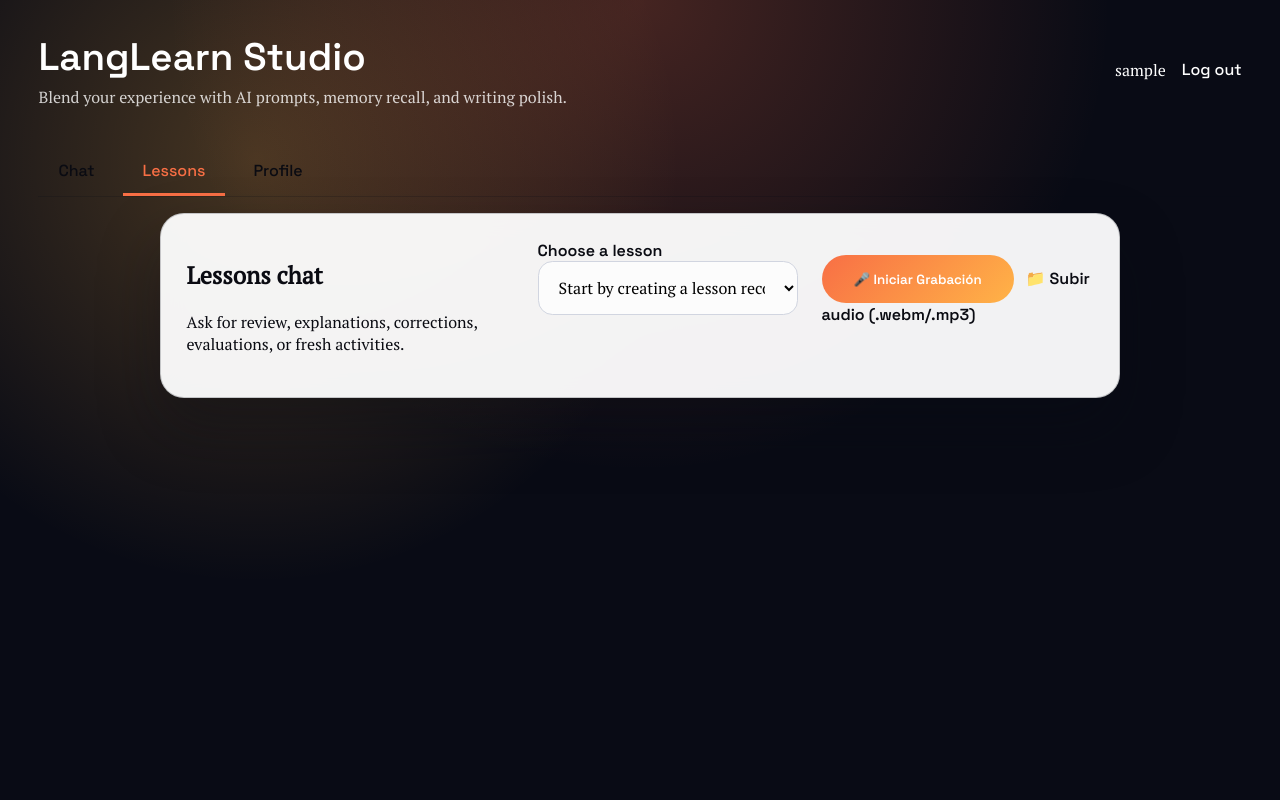
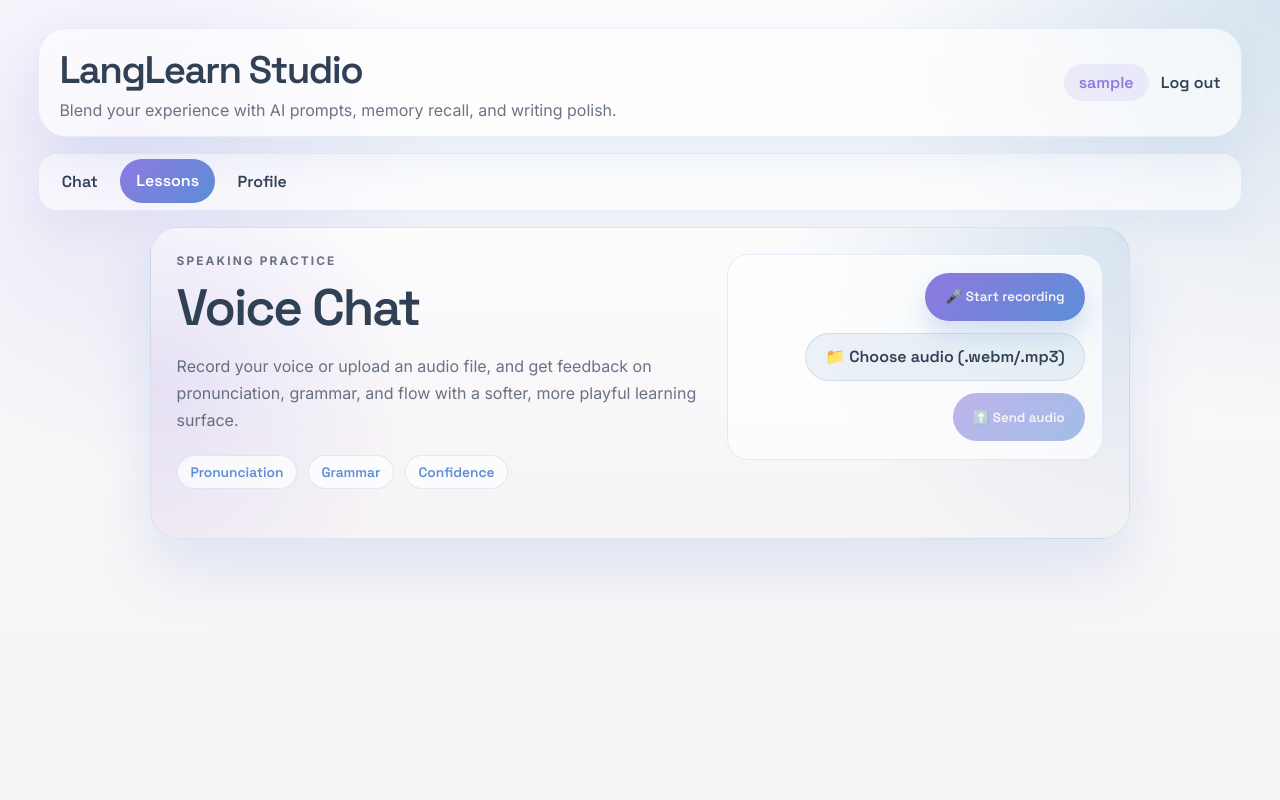
Before and after one commit to teriesu/languages_agent, a Flask app: page /voice_chat/ in a window 1280 px wide. Run offline with Flask 3, Linux system fonts and the light colour scheme; the visitor is signed in with stand-in values (Sample User, id 1); parts of the project's set-up code (start-up, migrations or seed data) failed here and were passed over.

Commit message:
[FIX] Styles improved (vivecoded)

```diff
--- a/app/blueprints/auth/templates/login.html
+++ b/app/blueprints/auth/templates/login.html
@@ -2,8 +2,9 @@
 
 {% block content %}
   <section class="card auth-card">
+    <p class="section-eyebrow">Welcome back</p>
     <h2>Welcome back</h2>
-    <p>Pick the language you are improving and let the agents help.</p>
+    <p>Pick the language you are improving and let the agents help with a smoother, friendlier flow.</p>
     <form method="post" class="auth-form">
       <label for="email">Email or username</label>
       <input id="email" name="email" type="text" required />
--- a/app/blueprints/auth/templates/register.html
+++ b/app/blueprints/auth/templates/register.html
@@ -2,7 +2,9 @@
 
 {% block content %}
   <section class="card auth-card">
+    <p class="section-eyebrow">Start here</p>
     <h2>Create a learner profile</h2>
+    <p>Set up your language journey with a brighter, more personal workspace.</p>
     <form method="post" class="auth-form">
       <label for="username">Username</label>
       <input id="username" name="username" type="text" required />
--- a/app/blueprints/main_chat/templates/chat.html
+++ b/app/blueprints/main_chat/templates/chat.html
@@ -3,9 +3,10 @@
 {% block content %}
   <section class="chat-shell card">
     <header class="chat-header">
-      <div>
+      <div class="chat-intro">
+        <p class="section-eyebrow">Lesson mixer</p>
         <h2>Lessons chat</h2>
-        <p>Ask for review, explanations, corrections, evaluations, or fresh activities.</p>
+        <p>Ask for review, explanations, corrections, evaluations, or fresh activities in a calmer, more expressive workspace.</p>
       </div>
       <div class="lesson-selector">
         <label for="lesson-select">Choose a lesson</label>
--- /dev/null
+++ b/app/blueprints/voice_chat/static/css/voice_chat.css
@@ -0,0 +1,184 @@
+.voice-chat {
+  background:
+    radial-gradient(circle at top right, rgba(142, 182, 212, 0.35), transparent 34%),
+    radial-gradient(circle at left center, rgba(141, 121, 224, 0.18), transparent 26%),
+    linear-gradient(180deg, #fdfcfd 0%, #f6f3f5 100%);
+  border: 1px solid rgba(92, 142, 214, 0.16);
+  box-shadow: 0 28px 60px rgba(92, 142, 214, 0.18);
+}
+
+.voice-chat__hero {
+  display: grid;
+  grid-template-columns: minmax(0, 1.4fr) minmax(280px, 1fr);
+  gap: 1.5rem;
+  align-items: start;
+}
+
+.voice-chat__intro h2 {
+  margin: 0;
+  font-family: var(--font-display);
+  font-size: clamp(2.1rem, 4vw, 3.2rem);
+  letter-spacing: -0.04em;
+  color: #304055;
+}
+
+.voice-chat__eyebrow {
+  margin: 0 0 0.45rem;
+  text-transform: uppercase;
+  letter-spacing: 0.18em;
+  font-size: 0.74rem;
+  font-weight: 700;
+  color: #8d79e0;
+}
+
+.voice-chat__summary {
+  margin: 0.8rem 0 0;
+  max-width: 54ch;
+  color: rgba(48, 64, 85, 0.82);
+  line-height: 1.7;
+}
+
+.voice-chat__chips {
+  display: flex;
+  flex-wrap: wrap;
+  gap: 0.65rem;
+  margin-top: 1.25rem;
+}
+
+.voice-chat__chips span,
+.voice-chat__status,
+.voice-chat__card-label {
+  font-family: var(--font-display);
+}
+
+.voice-chat__chips span {
+  padding: 0.45rem 0.8rem;
+  border-radius: 999px;
+  background: rgba(255, 255, 255, 0.7);
+  border: 1px solid rgba(92, 142, 214, 0.18);
+  color: #5c8ed6;
+  font-size: 0.86rem;
+  font-weight: 600;
+}
+
+.voice-chat__controls {
+  display: flex;
+  flex-wrap: wrap;
+  justify-content: flex-end;
+  gap: 0.75rem;
+  padding: 1.1rem;
+  border-radius: 1.35rem;
+  background: rgba(255, 255, 255, 0.7);
+  border: 1px solid rgba(92, 142, 214, 0.16);
+  box-shadow: inset 0 1px 0 rgba(255, 255, 255, 0.6);
+}
+
+.voice-chat__button {
+  display: inline-flex;
+  align-items: center;
+  justify-content: center;
+  min-height: 3rem;
+  padding: 0.8rem 1.2rem;
+  border-radius: 999px;
+  font-family: var(--font-display);
+  font-weight: 600;
+  text-decoration: none;
+  border: 1px solid transparent;
+  cursor: pointer;
+  transition: transform 160ms ease, box-shadow 160ms ease, background-color 160ms ease;
+}
+
+.voice-chat__button:hover {
+  transform: translateY(-1px);
+}
+
+.voice-chat__button--primary {
+  background: linear-gradient(135deg, #8d79e0 0%, #5c8ed6 100%);
+  color: #f6f3f5;
+  box-shadow: 0 14px 24px rgba(92, 142, 214, 0.24);
+}
+
+.voice-chat__button--secondary {
+  background: rgba(142, 182, 212, 0.16);
+  border-color: rgba(92, 142, 214, 0.18);
+  color: #304055;
+}
+
+.voice-chat__button:disabled {
+  cursor: not-allowed;
+  opacity: 0.55;
+  transform: none;
+  box-shadow: none;
+}
+
+#audioFileInput {
+  display: none;
+}
+
+.voice-chat__status {
+  flex-basis: 100%;
+  font-size: 0.92rem;
+  font-weight: 600;
+  color: #8d79e0;
+}
+
+.voice-chat__results {
+  display: grid;
+  gap: 1rem;
+  margin-top: 1.5rem;
+}
+
+.voice-chat__result {
+  padding: 1.1rem 1.2rem;
+  background: rgba(255, 255, 255, 0.82);
+  border-color: rgba(92, 142, 214, 0.14);
+}
+
+.voice-chat__card-label {
+  margin: 0 0 0.45rem;
+  font-size: 0.82rem;
+  text-transform: uppercase;
+  letter-spacing: 0.14em;
+  color: #8d79e0;
+}
+
+.result-text {
+  margin: 0;
+  white-space: pre-wrap;
+  line-height: 1.7;
+  color: #304055;
+}
+
+.voice-token--correct {
+  color: #5c8ed6;
+  font-weight: 700;
+}
+
+.voice-token--incorrect {
+  color: #8d79e0;
+  font-weight: 700;
+}
+
+.result-text--corrected {
+  color: #5c8ed6;
+}
+
+@media (max-width: 900px) {
+  .voice-chat__hero {
+    grid-template-columns: 1fr;
+  }
+
+  .voice-chat__controls {
+    justify-content: flex-start;
+  }
+}
+
+@media (max-width: 640px) {
+  .voice-chat {
+    padding: 1.25rem;
+  }
+
+  .voice-chat__button {
+    width: 100%;
+  }
+}
--- a/app/blueprints/voice_chat/static/js/script.js
+++ b/app/blueprints/voice_chat/static/js/script.js
@@ -1,16 +1,133 @@
 let mediaRecorder;
 let audioChunks = [];
+let pendingAudioFile = null;
+let pendingAudioFilename = '';
 
 const recordButton = document.getElementById('recordButton');
+const processAudioButton = document.getElementById('processAudioButton');
 const statusText = document.getElementById('recordingStatus');
 const lessonSelect = document.getElementById('lesson-select');
 const audioFileInput = document.getElementById('audioFileInput');
+const originalTextCard = document.getElementById('originalTextCard');
+const feedbackCard = document.getElementById('feedbackCard');
+const correctedTextCard = document.getElementById('correctedTextCard');
+const originalTextContent = document.getElementById('originalTextContent');
+const feedbackContent = document.getElementById('feedbackContent');
+const correctedTextContent = document.getElementById('correctedTextContent');
+
+function setStatus(message, color = 'red') {
+    statusText.textContent = message;
+    statusText.style.color = color;
+    statusText.style.display = 'inline';
+}
+
+function clearStatus() {
+    statusText.textContent = '';
+    statusText.style.display = 'none';
+}
+
+function setPendingAudio(audioFile, filename) {
+    pendingAudioFile = audioFile;
+    pendingAudioFilename = filename;
+    processAudioButton.disabled = !pendingAudioFile;
+}
+
+function clearPendingAudio() {
+    pendingAudioFile = null;
+    pendingAudioFilename = '';
+    processAudioButton.disabled = true;
+}
+
+function escapeHtml(text) {
+    const div = document.createElement('div');
+    div.textContent = text;
+    return div.innerHTML;
+}
+
+function normalizeToken(token) {
+    const normalized = token.toLowerCase().replace(/^[^\p{L}\p{N}]+|[^\p{L}\p{N}]+$/gu, '');
+    return normalized || token.toLowerCase();
+}
+
+function getTokenStatuses(originalText, correctedText) {
+    const originalTokens = originalText.split(/\s+/).filter(Boolean);
+    const correctedTokens = correctedText.split(/\s+/).filter(Boolean);
+    const originalLength = originalTokens.length;
+    const correctedLength = correctedTokens.length;
+
+    if (!originalLength || !correctedLength) {
+        return new Array(originalLength).fill('incorrect');
+    }
+
+    const dp = Array.from({ length: originalLength + 1 }, () => new Array(correctedLength + 1).fill(0));
+
+    for (let i = originalLength - 1; i >= 0; i -= 1) {
+        for (let j = correctedLength - 1; j >= 0; j -= 1) {
+            if (normalizeToken(originalTokens[i]) === normalizeToken(correctedTokens[j])) {
+                dp[i][j] = dp[i + 1][j + 1] + 1;
+            } else {
+                dp[i][j] = Math.max(dp[i + 1][j], dp[i][j + 1]);
+            }
+        }
+    }
+
+    const statuses = new Array(originalLength).fill('incorrect');
+    let i = 0;
+    let j = 0;
+
+    while (i < originalLength && j < correctedLength) {
+        if (normalizeToken(originalTokens[i]) === normalizeToken(correctedTokens[j])) {
+            statuses[i] = 'correct';
+            i += 1;
+            j += 1;
+        } else if (dp[i + 1][j] >= dp[i][j + 1]) {
+            statuses[i] = 'incorrect';
+            i += 1;
+        } else {
+            j += 1;
+        }
+    }
+
+    return statuses;
+}
+
+function renderOriginalText(originalText, correctedText) {
+    const statuses = getTokenStatuses(originalText, correctedText);
+    let tokenIndex = 0;
+
+    return originalText
+        .split(/(\s+)/)
+        .map((segment) => {
+            if (/^\s+$/.test(segment)) {
+                return escapeHtml(segment);
+            }
+
+            const status = statuses[tokenIndex] || 'incorrect';
+            tokenIndex += 1;
+            const className = status === 'correct' ? 'voice-token--correct' : 'voice-token--incorrect';
+            return `<span class="${className}">${escapeHtml(segment)}</span>`;
+        })
+        .join('');
+}
+
+function renderResult(result) {
+    const originalText = result.transcription || '';
+    const correctedText = result.corrected_text || '';
+
+    originalTextContent.innerHTML = originalText ? renderOriginalText(originalText, correctedText) : '';
+    feedbackContent.textContent = result.feedback || '';
+    correctedTextContent.textContent = correctedText;
+
+    originalTextCard.hidden = !originalText;
+    feedbackCard.hidden = !feedbackContent.textContent;
+    correctedTextCard.hidden = !correctedText;
+}
 
 recordButton.addEventListener('click', async () => {
 if (mediaRecorder && mediaRecorder.state === "recording") {
     mediaRecorder.stop();
-    recordButton.textContent = "🎤 Start Recording";
-    statusText.style.display = "none";
+    recordButton.textContent = "🎤 Start recording";
+    setStatus("🎙️ Grabación lista para enviar.", "#8d79e0");
     return;
 }
 
@@ -34,13 +151,12 @@ try {
 
     const audioBlob = new Blob(audioChunks, { type: 'audio/webm' });
     audioChunks = [];
-    await sendAudioToBackend(audioBlob, 'user_audio.webm');
+    setPendingAudio(audioBlob, 'user_audio.webm');
     };
 
     mediaRecorder.start();
     recordButton.textContent = "⏹ Stop recording";
-    statusText.textContent = "🔴 Grabando...";
-    statusText.style.display = "inline";
+    setStatus("🔴 Recording...", "#8d79e0");
 
 } catch (err) {
     console.error("Error while accessing the microphone:", err);
@@ -62,10 +178,17 @@ audioFileInput.addEventListener('change', async (event) => {
         return;
     }
 
-    statusText.textContent = "📤 Enviando archivo...";
-    statusText.style.display = "inline";
-    await sendAudioToBackend(file, file.name);
-    event.target.value = '';
+    setPendingAudio(file, file.name);
+    setStatus(`📎 File ready: ${file.name}.`, '#5c8ed6');
+});
+
+processAudioButton.addEventListener('click', async () => {
+    if (!pendingAudioFile) {
+        alert('Please select or record an audio file first.');
+        return;
+    }
+
+    await sendAudioToBackend(pendingAudioFile, pendingAudioFilename);
 });
 
 async function sendAudioToBackend(audioFile, filename) {
@@ -79,6 +202,8 @@ if (lessonSelect && lessonSelect.value) {
 try {
 
     const endpoint = (typeof processAudioUrl !== 'undefined') ? processAudioUrl : '/voice_chat/process_audio';
+    processAudioButton.disabled = true;
+    setStatus("📤 Sending the audio...", '#5c8ed6');
     const response = await fetch(endpoint, {
     method: "POST",
     body: formData
@@ -90,14 +215,14 @@ try {
         throw new Error(result.error || 'Unable to process the audio.');
     }
 
-    statusText.textContent = "✅ Audio procesado";
-    statusText.style.color = "green";
-    statusText.style.display = "inline";
+    renderResult(result);
+    clearPendingAudio();
+    audioFileInput.value = '';
+    setStatus("✅ Audio processed", "#8ca455");
 
 } catch (err) {
     console.error("Error sending the audio:", err);
-    statusText.textContent = err.message || "Error al procesar el audio";
-    statusText.style.color = "red";
-    statusText.style.display = "inline";
+    setStatus(err.message || "Error while processing the audio", "red");
+    processAudioButton.disabled = !pendingAudioFile;
 }
 }
--- a/app/blueprints/voice_chat/templates/voice_chat.html
+++ b/app/blueprints/voice_chat/templates/voice_chat.html
@@ -1,41 +1,54 @@
 {% extends "base.html" %}
 
 {% block content %}
-  <section class="chat-shell card">
-    <header class="chat-header">
-      <div>
-        <h2>Lessons chat</h2>
-        <p>Ask for review, explanations, corrections, evaluations, or fresh activities.</p>
-      </div>
-      <div class="lesson-selector">
-        <label for="lesson-select">Choose a lesson</label>
-        <select id="lesson-select" name="lesson_id">
-          {% if lessons %}
-          {% for lesson in lessons %}
-          <option
-            value="{{ lesson.id }}"
-            data-description="{{ lesson.description|default('No description yet.') }}"
-            {% if selected_lesson and lesson.id == selected_lesson.id %}selected{% endif %}
-          >
-            {{ lesson.title }} · {{ lesson.language }}
-          </option>
-          {% endfor %}
-          {% else %}
-          <option disabled selected>Start by creating a lesson record.</option>
-          {% endif %}
-        </select>
+  <section class="chat-shell card voice-chat">
+    <header class="voice-chat__hero">
+      <div class="voice-chat__intro">
+        <p class="voice-chat__eyebrow">Speaking practice</p>
+        <h2>Voice Chat</h2>
+        <p class="voice-chat__summary">
+          Record your voice or upload an audio file, and get feedback on pronunciation, grammar, and flow with a softer, more playful learning surface.
+        </p>
+        <div class="voice-chat__chips" aria-hidden="true">
+          <span>Pronunciation</span>
+          <span>Grammar</span>
+          <span>Confidence</span>
+        </div>
       </div>
 
-      <div class="voice-controls" style="margin-top: 1rem;">
-        <button id="recordButton" class="btn btn-primary">🎤 Iniciar Grabación</button>
-        <label for="audioFileInput" class="btn btn-secondary" style="margin-left: 0.5rem;">📁 Subir audio (.webm/.mp3)</label>
-        <input id="audioFileInput" type="file" accept=".webm,.mp3,audio/webm,audio/mpeg" style="display: none;" />
-        <span id="recordingStatus" style="display: none; color: red; margin-left: 10px;">🔴 Grabando...</span>
+      <div class="voice-chat__controls">
+        <button id="recordButton" class="voice-chat__button voice-chat__button--primary" type="button">🎤 Start recording</button>
+        <label for="audioFileInput" class="voice-chat__button voice-chat__button--secondary">📁 Choose audio (.webm/.mp3)</label>
+        <input id="audioFileInput" type="file" accept=".webm,.mp3,audio/webm,audio/mpeg" />
+        <button id="processAudioButton" class="voice-chat__button voice-chat__button--primary" type="button" disabled>⬆️ Send audio</button>
+        <span id="recordingStatus" class="voice-chat__status" style="display: none;">🔴 Recording...</span>
       </div>
     </header>
+
+    <div id="audioResult" class="voice-chat__results">
+      <article id="originalTextCard" class="card voice-chat__result" hidden>
+        <p class="voice-chat__card-label">Original text</p>
+        <p id="originalTextContent" class="result-text"></p>
+      </article>
+
+      <article id="correctedTextCard" class="card voice-chat__result" hidden>
+        <p class="voice-chat__card-label">Corrected text</p>
+        <p id="correctedTextContent" class="result-text result-text--corrected"></p>
+      </article>
+
+      <article id="feedbackCard" class="card voice-chat__result" hidden>
+        <p class="voice-chat__card-label">Feedback</p>
+        <p id="feedbackContent" class="result-text"></p>
+      </article>
+    </div>
+
     <script>
       const processAudioUrl = "{{ url_for('voice_chat.process_audio') }}";
     </script>
     <script src="{{ url_for('voice_chat.static', filename='js/script.js') }}" defer></script>
   </section>
 {% endblock %}
+
+{% block extra_head %}
+  <link rel="stylesheet" href="{{ url_for('voice_chat.static', filename='css/voice_chat.css') }}" />
+{% endblock %}
--- a/app/static/css/style.css
+++ b/app/static/css/style.css
@@ -1,31 +1,46 @@
 :root {
   color-scheme: light;
-  --bg-dark: #090b15;
-  --bg-light: #f5f7ff;
-  --accent: #f86f45;
-  --accent-secondary: #ffb347;
-  --card: rgba(255, 255, 255, 0.95);
-  --border: rgba(9, 11, 21, 0.2);
-  --font-display: "Space Grotesk", "Trebuchet MS", sans-serif;
-  --font-body: "PT Serif", "Georgia", serif;
+  --surface: #f6f3f5;
+  --surface-strong: #fdfcfd;
+  --brand: #9eb6d4;
+  --brand-dark: #5c8ed6;
+  --accent: #8d79e0;
+  --accent-soft: #8ca455;
+  --text: #304055;
+  --text-muted: rgba(48, 64, 85, 0.72);
+  --card: rgba(255, 255, 255, 0.78);
+  --card-strong: rgba(255, 255, 255, 0.92);
+  --border: rgba(92, 142, 214, 0.16);
+  --border-strong: rgba(141, 121, 224, 0.18);
+  --font-display: "Space Grotesk", "Inter", "Trebuchet MS", sans-serif;
+  --font-body: "Inter", "Segoe UI", sans-serif;
 }
 
 * {
   box-sizing: border-box;
 }
 
+html {
+  scroll-behavior: smooth;
+}
+
 body {
   margin: 0;
-  background: radial-gradient(circle at top, rgba(248, 111, 69, 0.25), transparent 46%),
-    radial-gradient(circle at 20% 20%, rgba(255, 179, 71, 0.25), transparent 35%),
-    var(--bg-dark);
-  color: #0a0b12;
+  min-height: 100vh;
+  color: var(--text);
   font-family: var(--font-body);
-  min-height: 100vh;
+  background:
+    radial-gradient(circle at top right, rgba(142, 182, 212, 0.35), transparent 28%),
+    radial-gradient(circle at 10% 20%, rgba(141, 121, 224, 0.16), transparent 24%),
+    linear-gradient(180deg, var(--surface-strong) 0%, var(--surface) 100%);
+}
+
+a {
+  color: var(--brand-dark);
 }
 
 .page-shell {
-  padding: 2rem clamp(1rem, 3vw, 3rem) 3rem;
+  padding: 1.75rem clamp(1rem, 3vw, 3rem) 3rem;
   min-height: 100vh;
 }
 
@@ -33,38 +48,57 @@ body {
   display: flex;
   justify-content: space-between;
   align-items: center;
-  color: #fff;
-  padding-bottom: 1rem;
+  gap: 1.5rem;
+  padding: 1rem 1.25rem;
+  border: 1px solid rgba(92, 142, 214, 0.12);
+  border-radius: 1.75rem;
+  background: rgba(255, 255, 255, 0.64);
+  box-shadow: 0 20px 45px rgba(92, 142, 214, 0.12);
+  backdrop-filter: blur(14px);
 }
 
 .hero h1 {
   margin: 0;
   font-family: var(--font-display);
-  font-size: clamp(1.9rem, 3vw, 2.6rem);
+  font-size: clamp(1.9rem, 3vw, 2.7rem);
+  letter-spacing: -0.04em;
+  color: var(--text);
 }
 
 .hero p {
-  margin: 0.3rem 0 0;
-  color: rgba(255, 255, 255, 0.8);
+  margin: 0.35rem 0 0;
+  color: var(--text-muted);
+  max-width: 56ch;
 }
 
 .hero-nav {
   display: flex;
-  gap: 1rem;
+  gap: 0.75rem;
   align-items: center;
-  font-weight: 500;
+  flex-wrap: wrap;
 }
 
 .hero-nav a {
-  color: #fff;
+  color: var(--text);
   text-decoration: none;
   font-family: var(--font-display);
+  font-weight: 600;
 }
 
 .hero-nav .pill {
-  background: rgba(255, 255, 255, 0.2);
-  padding: 0.35rem 1rem;
+  padding: 0.5rem 1rem;
   border-radius: 999px;
+  background: rgba(158, 182, 212, 0.18);
+  color: var(--brand-dark);
+}
+
+.hero-user {
+  padding: 0.5rem 0.95rem;
+  border-radius: 999px;
+  background: rgba(141, 121, 224, 0.12);
+  color: var(--accent);
+  font-family: var(--font-display);
+  font-weight: 600;
 }
 
 .content-shell {
@@ -72,58 +106,85 @@ body {
 }
 
 .main-nav {
-  margin-top: 1.5rem;
-  margin-bottom: 0;
+  margin-top: 1rem;
 }
 
 .nav-menu {
   list-style: none;
-  padding: 0;
+  padding: 0.4rem;
   margin: 0;
   display: flex;
-  gap: 0.5rem;
-  border-bottom: 1px solid var(--border);
+  gap: 0.4rem;
+  flex-wrap: wrap;
+  border: 1px solid rgba(92, 142, 214, 0.12);
+  border-radius: 1.2rem;
+  background: rgba(255, 255, 255, 0.56);
+  box-shadow: 0 16px 36px rgba(92, 142, 214, 0.08);
 }
 
 .nav-link {
-  display: inline-block;
-  padding: 0.75rem 1.25rem;
-  color: #0a0b12;
+  display: inline-flex;
+  align-items: center;
+  justify-content: center;
+  min-height: 2.75rem;
+  padding: 0.6rem 1rem;
+  color: var(--text);
   text-decoration: none;
   font-family: var(--font-display);
-  font-weight: 500;
-  border-bottom: 3px solid transparent;
-  transition: all 200ms ease;
-  position: relative;
+  font-weight: 600;
+  border-radius: 999px;
+  transition: background-color 160ms ease, color 160ms ease, transform 160ms ease;
 }
 
-.nav-link:hover {
-  color: var(--accent);
-  border-bottom-color: var(--accent);
-}
-
+.nav-link:hover,
 .nav-link:active,
 .nav-link.active {
-  color: var(--accent);
-  border-bottom-color: var(--accent);
-}
-
-.content-shell {
-  margin-top: 1rem;
+  color: #fff;
+  background: linear-gradient(135deg, var(--accent), var(--brand-dark));
+  transform: translateY(-1px);
 }
 
 .card {
   background: var(--card);
-  border-radius: 1.5rem;
-  box-shadow: 0 30px 60px rgba(9, 11, 21, 0.35);
+  border-radius: 1.75rem;
+  box-shadow: 0 26px 55px rgba(92, 142, 214, 0.14);
   border: 1px solid var(--border);
+  backdrop-filter: blur(14px);
 }
 
 .auth-card,
 .chat-shell {
-  padding: clamp(1.5rem, 2vw, 2.5rem);
-  max-width: 960px;
+  padding: clamp(1.4rem, 2vw, 2.25rem);
+  max-width: 980px;
   margin: 0 auto;
+}
+
+.auth-card h2,
+.chat-shell h2,
+.voice-chat__intro h2 {
+  font-family: var(--font-display);
+  letter-spacing: -0.04em;
+}
+
+.section-eyebrow {
+  margin: 0 0 0.45rem;
+  text-transform: uppercase;
+  letter-spacing: 0.18em;
+  font-size: 0.74rem;
+  font-weight: 700;
+  color: var(--accent);
+  font-family: var(--font-display);
+}
+
+.auth-card > p,
+.chat-shell > header > div > p,
+.auth-card .muted {
+  color: var(--text-muted);
+}
+
+.auth-card {
+  max-width: 620px;
+  margin-top: 1rem;
 }
 
 .auth-form {
@@ -135,17 +196,26 @@ body {
 label {
   font-weight: 600;
   font-family: var(--font-display);
+  color: var(--text);
 }
 
 input,
 textarea,
 select {
-  padding: 0.85rem 1rem;
-  border-radius: 0.9rem;
-  border: 1px solid #d1d5e0;
-  background: rgba(255, 255, 255, 0.8);
+  width: 100%;
+  padding: 0.92rem 1rem;
+  border-radius: 1rem;
+  border: 1px solid rgba(92, 142, 214, 0.18);
+  background: rgba(255, 255, 255, 0.9);
+  color: var(--text);
   font-family: var(--font-body);
   font-size: 1rem;
+  box-shadow: inset 0 1px 0 rgba(255, 255, 255, 0.65);
+}
+
+input::placeholder,
+textarea::placeholder {
+  color: rgba(48, 64, 85, 0.45);
 }
 
 input:focus,
@@ -153,32 +223,33 @@ textarea:focus,
 select:focus {
   outline: none;
   border-color: var(--accent);
-  box-shadow: 0 0 0 3px rgba(248, 111, 69, 0.2);
+  box-shadow: 0 0 0 4px rgba(141, 121, 224, 0.16);
 }
 
 button {
   border: none;
   border-radius: 999px;
-  padding: 0.95rem 2rem;
-  background: linear-gradient(135deg, var(--accent), var(--accent-secondary));
+  padding: 0.95rem 1.5rem;
+  background: linear-gradient(135deg, var(--accent), var(--brand-dark));
   color: #fff;
   font-weight: 600;
   font-family: var(--font-display);
   cursor: pointer;
-  transition: transform 200ms ease;
+  transition: transform 160ms ease, box-shadow 160ms ease;
 }
 
 button:hover {
   transform: translateY(-1px);
+  box-shadow: 0 12px 24px rgba(92, 142, 214, 0.18);
 }
 
 .muted {
-  color: rgba(10, 11, 18, 0.65);
-  font-size: 0.9rem;
+  color: var(--text-muted);
+  font-size: 0.94rem;
 }
 
 .chat-shell {
-  backdrop-filter: blur(12px);
+  backdrop-filter: blur(14px);
 }
 
 .chat-header {
@@ -188,16 +259,25 @@ button:hover {
   gap: 1.5rem;
 }
 
+.lesson-selector {
+  min-width: min(100%, 280px);
+  padding: 1rem;
+  border-radius: 1.25rem;
+  background: rgba(255, 255, 255, 0.68);
+  border: 1px solid rgba(92, 142, 214, 0.14);
+}
+
 .lesson-selector select {
-  width: 260px;
+  width: 100%;
+  margin-top: 0.5rem;
 }
 
 .lesson-description {
-  margin: 1rem 0 1.5rem;
-  padding: 1rem 1.25rem;
+  margin: 1rem 0 1.25rem;
+  padding: 1rem 1.1rem;
   border-radius: 1rem;
-  background: rgba(248, 248, 255, 0.8);
-  border: 1px dashed rgba(9, 11, 21, 0.1);
+  background: rgba(158, 182, 212, 0.12);
+  border: 1px solid rgba(92, 142, 214, 0.12);
 }
 
 .flash-list {
--- a/app/templates/base.html
+++ b/app/templates/base.html
@@ -6,9 +6,10 @@
     <title>LangLearn Studio</title>
     <link
       rel="stylesheet"
-      href="https://fonts.googleapis.com/css2?family=Space+Grotesk:wght@400;500;600&family=PT+Serif:wght@400;600&display=swap"
+      href="https://fonts.googleapis.com/css2?family=Inter:wght@400;500;600;700&family=Space+Grotesk:wght@400;500;600&display=swap"
     />
     <link rel="stylesheet" href="{{ url_for('static', filename='css/style.css') }}" />
+    {% block extra_head %}{% endblock %}
   </head>
   <body>
     <div class="page-shell">
```
Also changed, not shown: other parts of app/static/css/style.css (+31 -18 lines).
